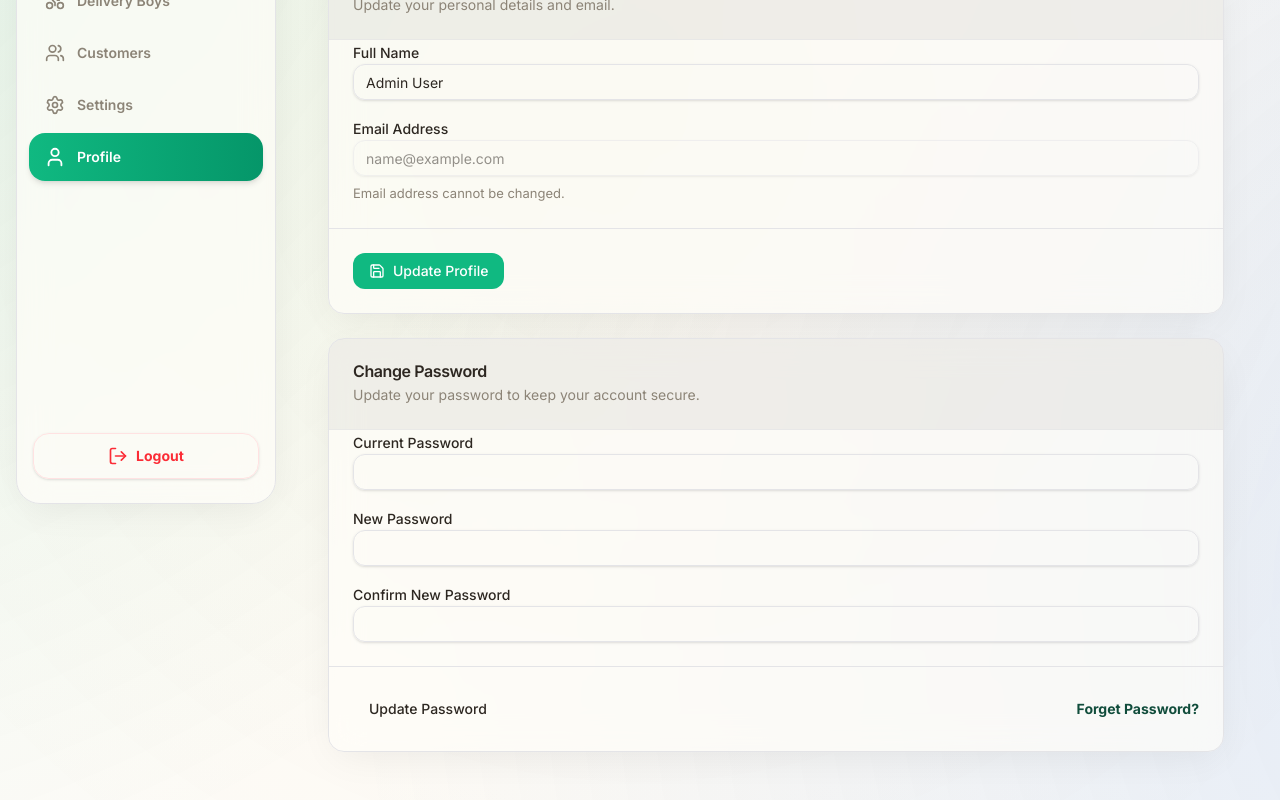
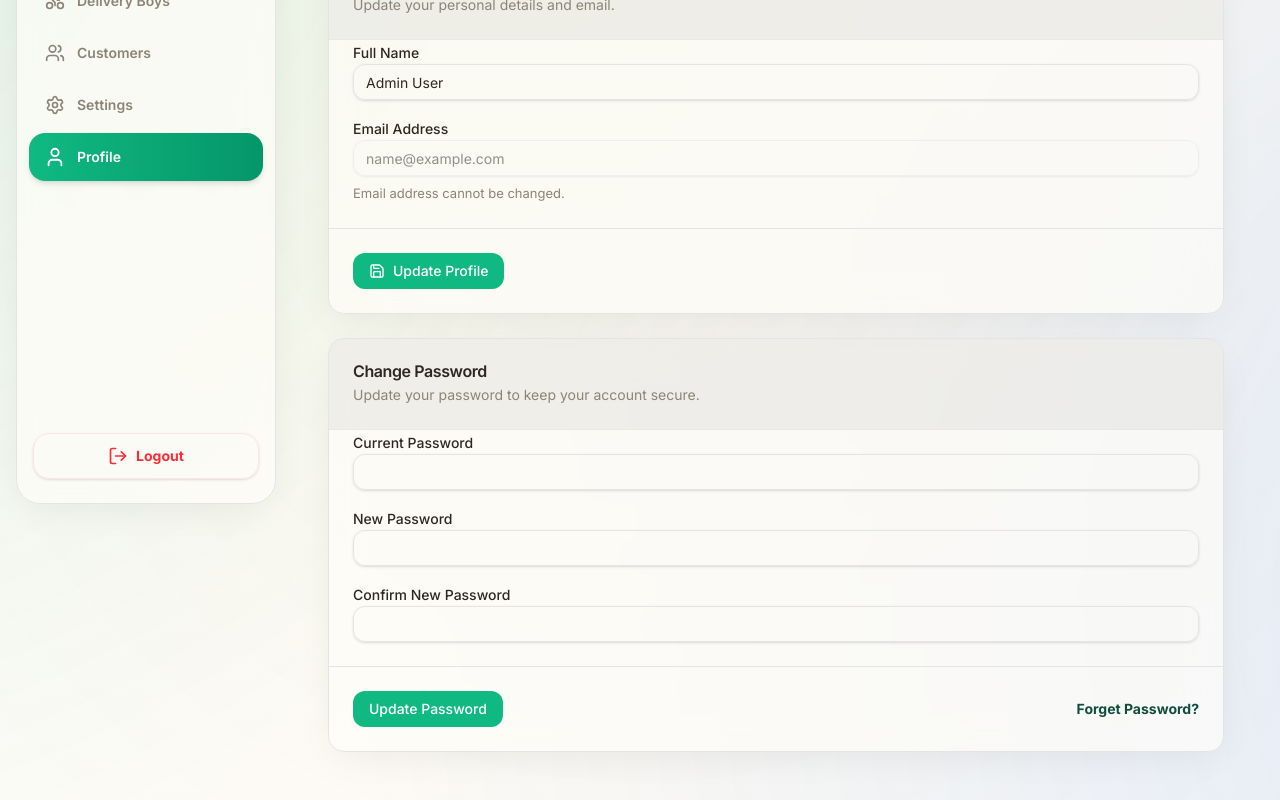
Before and after one commit to sudeep02525/lalbaug-roti-house-admin, a Next.js app: page /profile in a window 1280 px wide. Shown: the part 280-1080 px from the top of the page. Built offline with nearby package versions, Linux system fonts and the light colour scheme; no server answers; sample sign-in values are in the browser's storage.

Commit message:
feat: implement admin login and profile management pages with authentication flow

```diff
--- a/src/app/login/page.js
+++ b/src/app/login/page.js
@@ -107,7 +107,11 @@ export default function AdminLoginPage() {
       }
 
       localStorage.setItem("admin_token", data.data.token)
-      localStorage.setItem("admin_user", JSON.stringify(data.data.admin))
+
+      // Fix: data.data itself contains the user info (_id, name, email, role), not data.data.admin
+      const { token, ...userData } = data.data
+      localStorage.setItem("admin_user", JSON.stringify(userData))
+
       router.push("/")
     } catch (err) {
       setError("Unable to connect to server. Please try again.")
--- a/src/app/profile/page.js
+++ b/src/app/profile/page.js
@@ -125,7 +125,7 @@ export default function ProfilePage() {
             </div>
           </CardContent>
           <CardFooter className="border-t border-[var(--border)] pt-6 flex flex-col sm:flex-row items-center justify-between gap-4">
-            <Button variant="accent">
+            <Button>
               Update Password
             </Button>
             <button type="button" onClick={() => {
```
